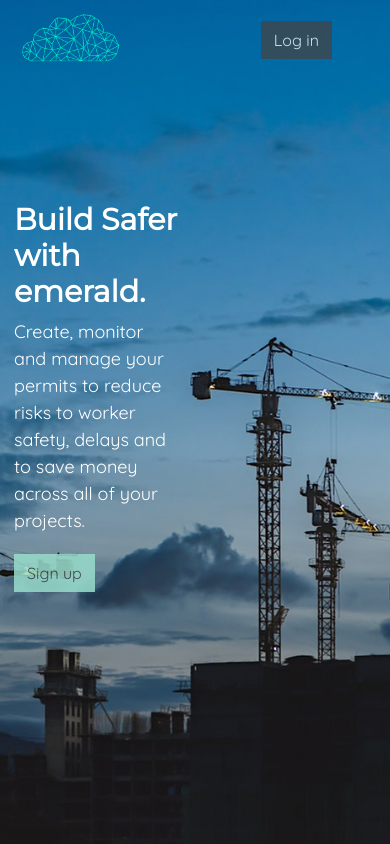
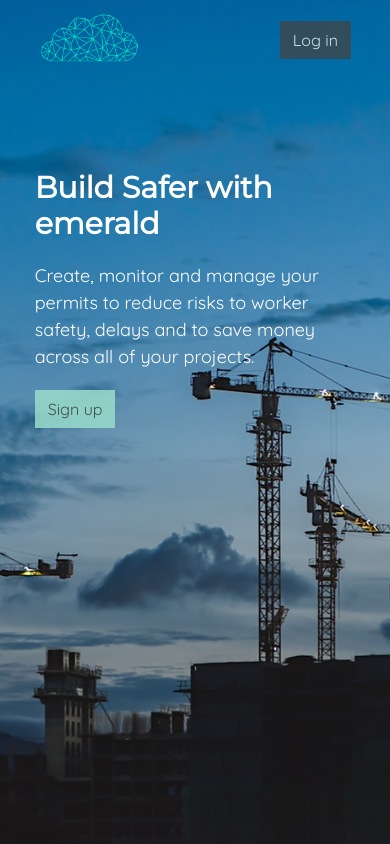
Before and after one commit to jippysquirmwood/emerald-permit, a Rails app: page / in a window 390 px wide. Shown: the top 844 px of the page. Run offline with Rails 7, Linux system fonts and the light colour scheme; style sheets or scripts are compiled from the project's sources; parts of the project's set-up code (start-up, migrations or seed data) failed here and were passed over; some libraries are stand-ins or nearby versions.

Commit message:
home page banner on phone styled

```diff
--- a/app/assets/stylesheets/components/_banner.scss
+++ b/app/assets/stylesheets/components/_banner.scss
@@ -54,6 +54,32 @@
   align-items: center;
 }
 
+@media(max-width:400px) {
+  .banner {
+    padding: 0;
+  }
+  .banner-logo, .banner-text {
+    margin: 0 auto;
+  }
+
+  .banner-text {
+    width: 38vh;
+    height: 80vh;
+    margin-top: 90px;
+  }
+
+  #banner-head, #banner-p {
+    margin: 0;
+    width: initial;
+    margin-bottom: 20px;
+  }
+
+  .p-container {
+    width: 80vw;
+  }
+
+}
+
 .btn-login-home {
   opacity: 0.8;
   background-color: $charcoal;
--- a/app/views/pages/_banner.html.erb
+++ b/app/views/pages/_banner.html.erb
@@ -6,7 +6,7 @@
          <%= link_to "Log in", new_user_session_path, class: "btn btn-login-home" %>
         </div>
     <div class="banner-text">
-        <h1 id="banner-head">Build Safer with emerald.</h1>
+        <h1 id="banner-head">Build Safer with emerald</h1>
         <div class="p-container">
           <p id="banner-p">Create, monitor and manage your permits to reduce risks to worker safety, delays and to save money across all of your projects.</p>
         </div>
```
